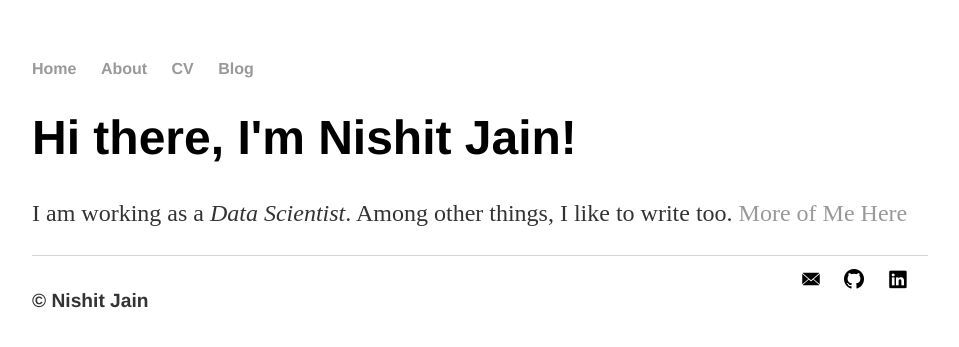
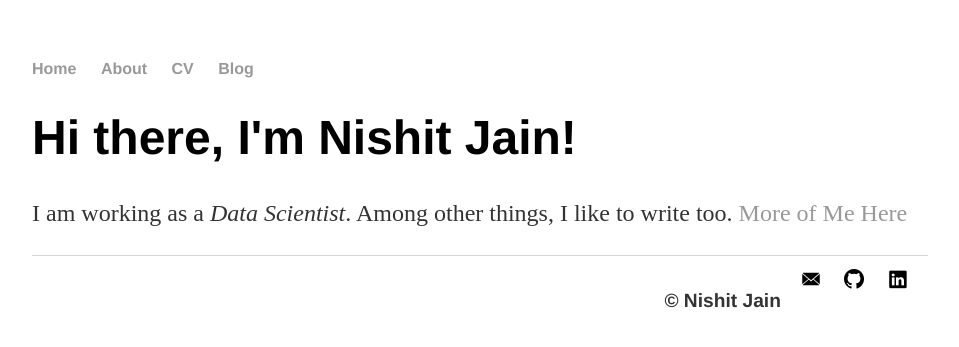
Before and after one commit to nishitjain/nishitjain.github.io, a Jekyll site: the page built from index.html, in a window 1280 px wide. Shown: the top 347 px of the page, without its empty margins (160-1119 px from the left). Built offline with Jekyll 4.4.1, drawn with Linux system fonts in a browser that asks for light colours.

Commit message:
Update default.html

```diff
--- a/_layouts/default.html
+++ b/_layouts/default.html
@@ -24,9 +24,7 @@
 	        		<li><a href="mailto:nishhit777@gmail.com"><img src="/resources/mail.png" alt="Mail" height="20px" width="20px"></a></li>
 	        		<li><a href="https://github.com/nishitjain"><img src="/resources/github.png" alt="Github" height="20px" width="20px"></a></li>
 				<li><a href="https://linkedin.com/in/nishhit-jain"><img src="/resources/linkedin.png" alt="LinkedIn" height="20px" width="20px"></a></li>
-			</ul>
-			<ul class="copyright">
-				<li><p>&copy; Nishit Jain</p></li>
+				<li class="copyright"><p>&copy; Nishit Jain</p></li>
 			</ul>
 			</footer>
 		</body>
```
